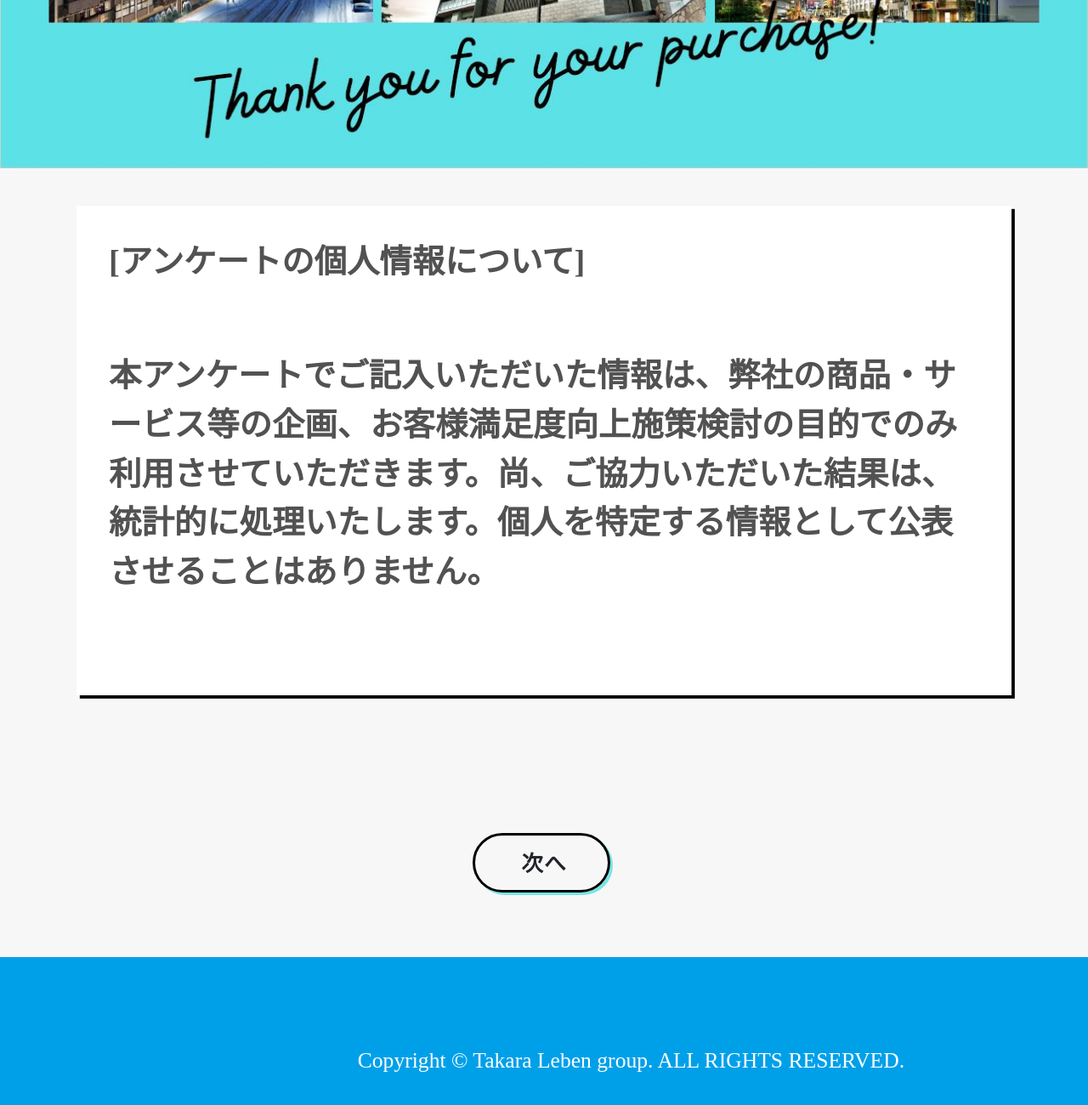
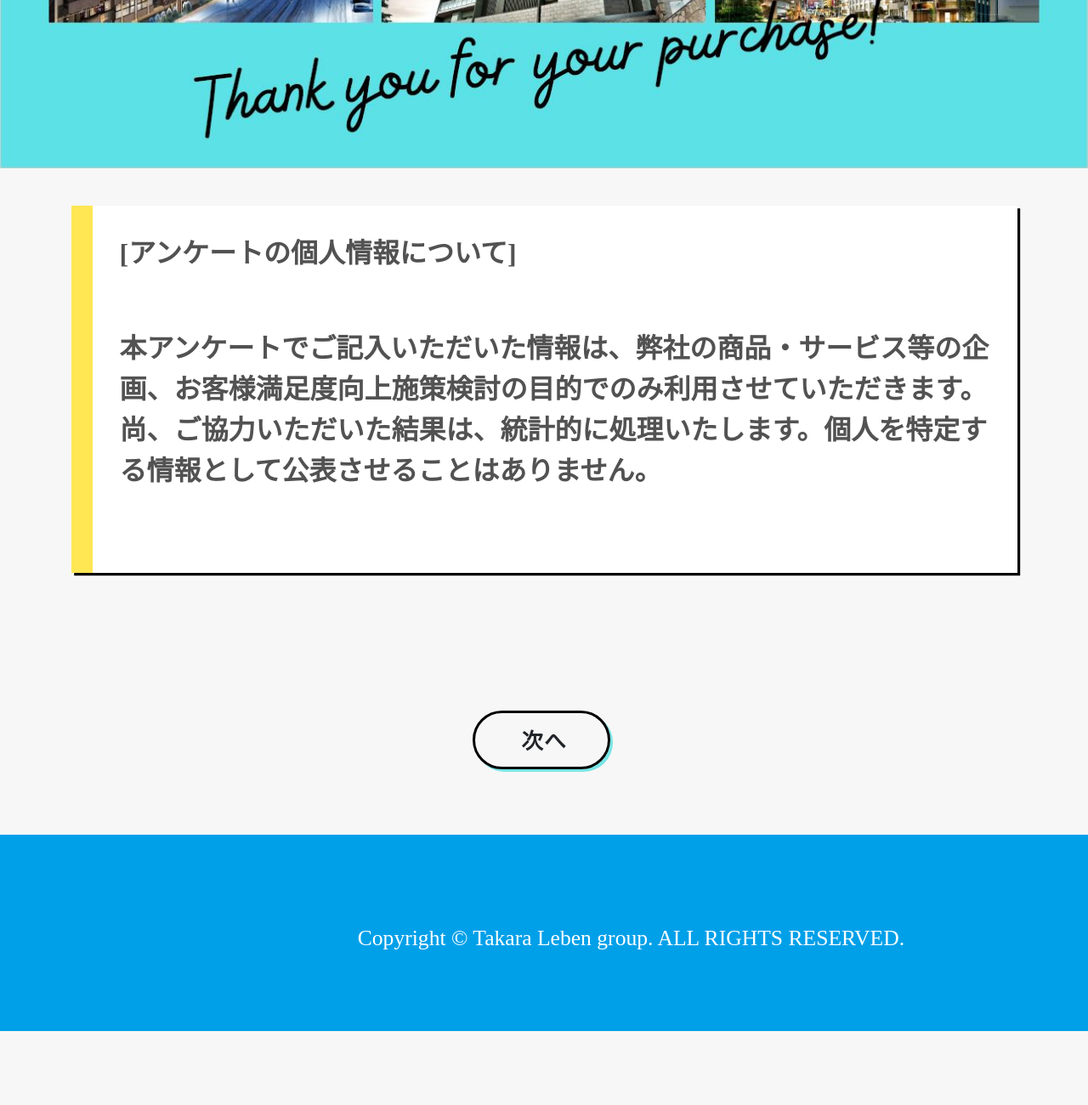
Before and after one commit to mido-don/public, a plain HTML site: page index.html in a window 1280 px wide. Shown: the part 708-2008 px from the top of the page at 85% size. After the commit the page ends 1921 px from the top, so only its background shows below. Drawn offline with nearby package versions, Linux system fonts and the light colour scheme.

Commit message:
tweak design

```diff
--- a/index.css
+++ b/index.css
@@ -29,7 +29,7 @@
   }
 
   [id="top_picture"] {
-    width: 100%;
+    width: 100vw;
   }
 
   [name="question"] {
@@ -52,10 +52,11 @@
     margin-left: auto;
     margin-bottom: 5vh;
     background-color: rgba(255, 255, 255, 1);
+    border-left: 2vw solid #FFE653;
     box-shadow: 0.1em 0.1em   rgba(0, 0, 0, 1);
-    padding: 3vw 3vw 3vw 3vw;
+    padding: 2.5vw 2.5vw 2.5vw 2.5vw;
     color: rgb(82, 82, 82);
-    font-size: 3vw;
+    font-size: 2.5vw;
     font-weight: bold;
     border-top: 0;
     line-height: 1.5;
@@ -69,6 +70,7 @@
     line-height: 1.5;
     margin-top: 3em;
     font-size: 2vw;
+    text-align: center;
   }
 
   [class="answer_progress"] {
@@ -174,9 +176,4 @@ a.btn-border-shadow--color2:before {
 footer {
   width: 100%;
   height: 1em;
-  text-align: center;
-  padding: 1em 0;
-  /* background-color: #78e5e5; */
-  position: relative;
-  bottom: 0;
 }
```
Also changed, not shown: index.html (+1 -0 lines).
